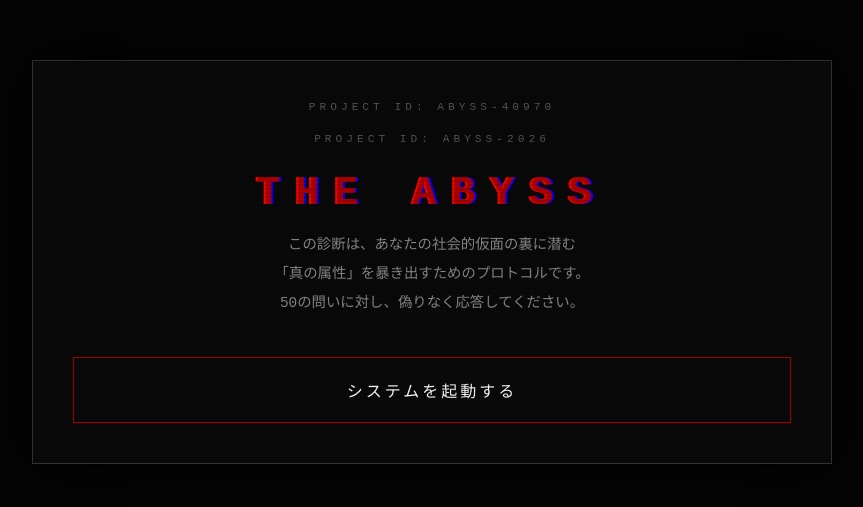
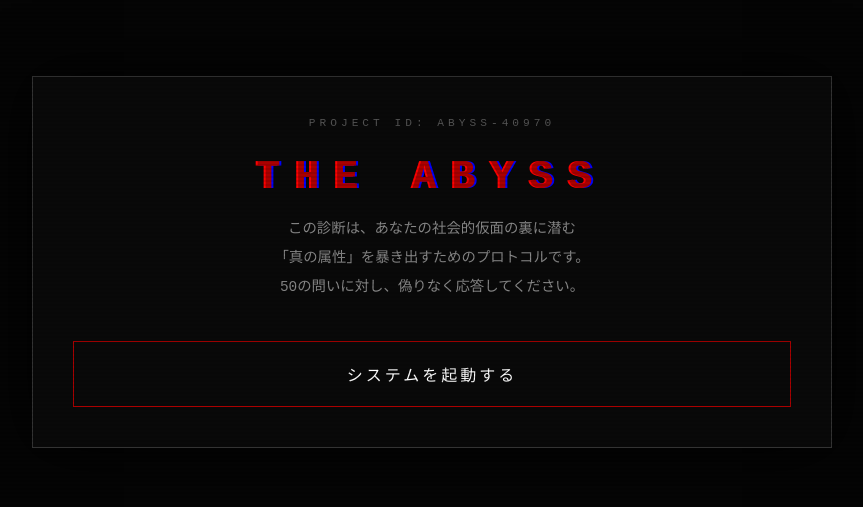
Before and after one commit to giraffetanza0538-dot/the-abyss, a plain HTML site: page index.html in a window 1280 px wide. Shown: the part 138-645 px from the top of the page, without its empty margins (208-1071 px from the left). Drawn offline with Linux system fonts and the light colour scheme.

Commit message:
Update index.html

```diff
--- a/index.html
+++ b/index.html
@@ -233,7 +233,6 @@
     <!-- スタート画面 -->
     <div id="start-screen" class="screen">
         <div id="project-id" style="text-align: center; font-size: 0.7rem; color: #555; margin-bottom: 20px; letter-spacing: 4px;">PROJECT ID: ABYSS-2026</div>
-        <div style="text-align: center; font-size: 0.7rem; color: #555; margin-bottom: 20px; letter-spacing: 4px;">PROJECT ID: ABYSS-2026</div>
         <h1>THE ABYSS</h1>
         <p style="text-align: center; color: #888; margin-bottom: 40px; line-height: 2; font-size: 0.9rem;">
             この診断は、あなたの社会的仮面の裏に潜む<br>
```
